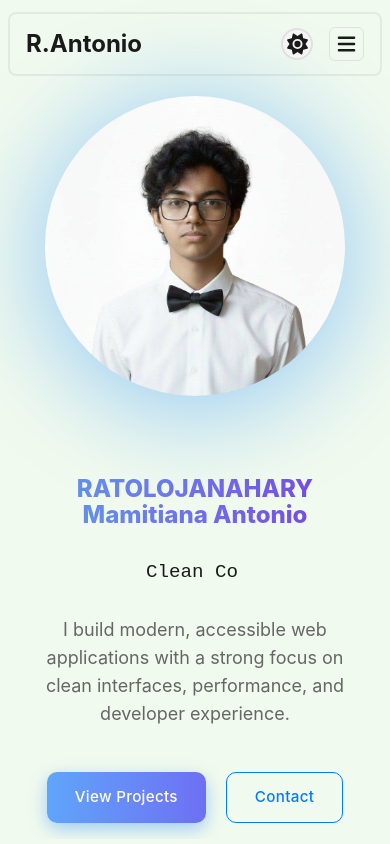
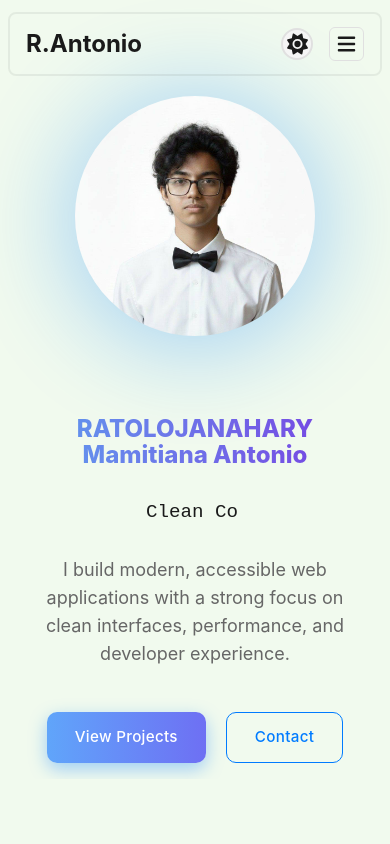
Before and after one commit to MamitianaAntonio/my-portfolio, a React (Vite) app: page / in a window 390 px wide. Shown: the top 844 px of the page. Built offline with nearby package versions, Linux system fonts and the light colour scheme.

Commit message:
feat(photo) : fix width of the photo on responsive

```diff
--- a/src/components/sections/Hero.css
+++ b/src/components/sections/Hero.css
@@ -24,6 +24,7 @@
     grid-template-columns: auto 1fr;
     text-align: left;
   }
+
 }
 
 /* Photo */
@@ -124,4 +125,14 @@
   .hero-actions {
     justify-content: center;
   }
+
+  .hero-glow {
+    width: 250px;
+    height: 250px;
+  }
+
+  .hero-photo {
+    width: 240px;
+    height: 240px;
+  }
 }
```
